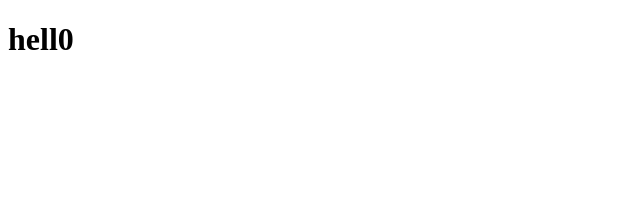
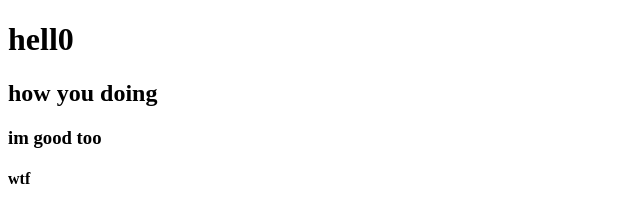
Before and after one commit to Ekamdhillon/firstcode1, a plain HTML site: page index.html in a window 1280 px wide. Shown: the whole page, without its empty margins (0-640 px from the left). Drawn offline with Linux system fonts and the light colour scheme.

Commit message:
Update index.html

```diff
--- a/index.html
+++ b/index.html
@@ -7,5 +7,8 @@
 </head>
 <body>
     <h1>hell0</h1>
+    <h2>how you doing</h2>
+    <h3>im good too </h3>
+    <h4>wtf</h4>
 </body>
 </html>
```
